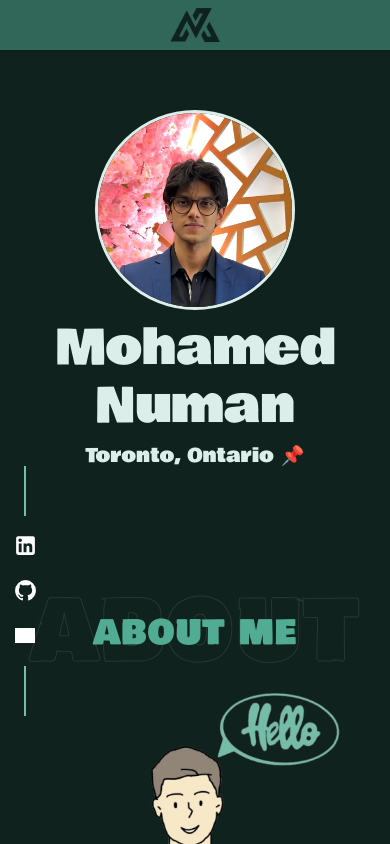
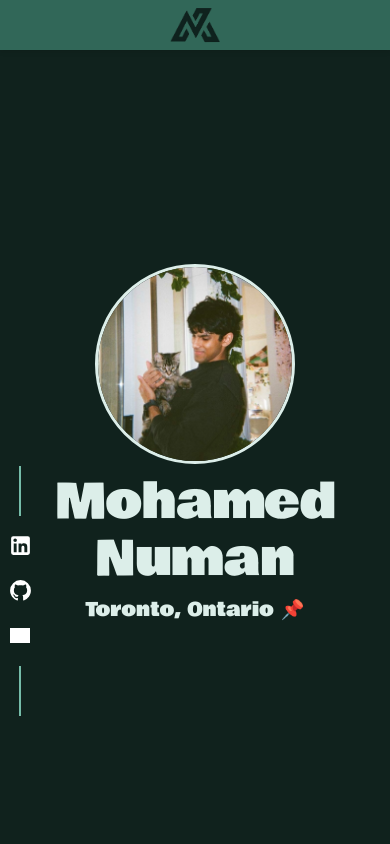
Before and after one commit to num4n1/Portfolio, a React (Vite) app: page / in a window 390 px wide. Shown: the top 844 px of the page. Built offline with nearby package versions, Linux system fonts and the light colour scheme; grey boxes are pictures that could not be loaded; a web font is replaced by a local one.

Commit message:
Updates, mobile styling fixes

```diff
--- a/src/Profile.jsx
+++ b/src/Profile.jsx
@@ -1,4 +1,4 @@
-import profilePicture from "./assets/profilePicture.jpg";
+import profilePicture from "./assets/profilePicture1.jpg";
 import TechStack from "./TechStack.jsx";
 import "./stylesheets/Profile.css";
 import "bootstrap/dist/css/bootstrap.min.css";
--- a/src/Project.jsx
+++ b/src/Project.jsx
@@ -23,8 +23,8 @@ function Project() {
       <div className="project-page">
         <div class="album py-5 custom-bg-green">
           <div class="project-heading-container">
-            <h1 class="project-heading-outline">PROJECTS</h1>
-            <h2 class="project-heading-overlay">MY PROJECTS</h2>
+            <h1 class="project-heading-outline">WORK</h1>
+            <h2 class="project-heading-overlay">MY WORK</h2>
           </div>
           <div class="container">
             <div class="row row-cols-1 row-cols-sm-2 row-cols-md-3 g-3">
--- a/src/stylesheets/About.css
+++ b/src/stylesheets/About.css
@@ -6,6 +6,7 @@
   background-color: #10221d;
   height: 100vh;
   padding-top: 50px;
+  padding-bottom: 50px;
 }
 .about-heading-container {
   position: relative; /* For text overlay positioning */
@@ -101,7 +102,7 @@
   }
 
   .about-heading-outline {
-    font-size: 5rem;
+    font-size: 4.5rem;
     -webkit-text-stroke: 1px #dceee9;
   }
 
--- a/src/stylesheets/Profile.css
+++ b/src/stylesheets/Profile.css
@@ -84,35 +84,37 @@
 }
 
 @media (max-width: 480px) {
-  #profile {
-    padding-top: 50px;
-    padding-bottom: 50px;
-    background-color: #10221d;
-  }
   .main-card {
-    padding: 10px;
-    height: auto;
+    height: 100vh; /* Ensure the container takes the full viewport height */
+    display: flex; /* Flexbox for alignment */
+    flex-direction: column; /* Stack items vertically */
+    align-items: center; /* Center horizontally */
+    justify-content: center; /* Center vertically */
+    margin: 0; /* Remove any potential margin */
+    padding: 0; /* Remove padding to avoid shifting */
+    box-sizing: border-box; /* Ensure padding doesn’t affect height */
   }
 
   .profile-card {
-    gap: 10px; /* Further reduce spacing */
+    gap: 10px; /* Further reduce spacing for a compact look */
+    margin: 0; /* Ensure no extra margin */
+    padding: 0; /* Ensure no extra padding */
   }
 
   .profile-card .profile-image {
-    width: 200px; /* Reduce image size further for smaller screens */
+    width: 200px; /* Maintain a proportionate image size */
     height: 200px; /* Maintain aspect ratio */
   }
 
   .profile-card .profile-title {
-    font-size: 3rem; /* Scale down font size for the title */
+    font-size: 3rem; /* Adjust the title size */
   }
 
   .my-location {
-    font-size: 1.2rem; /* Further reduce font size for the location */
+    font-size: 1.2rem; /* Adjust the location size */
   }
 
-  .profile-card p {
-    font-size: 1rem; /* Adjust font size for smaller devices */
-    width: 90%; /* Allow text to fill most of the width */
+  #root {
+    height: 100%; /* Ensure the root container matches the height of the viewport */
   }
 }
--- a/src/stylesheets/Project.css
+++ b/src/stylesheets/Project.css
@@ -151,11 +151,11 @@
 @media (max-width: 480px) {
 
   .project-heading-overlay {
-    font-size: 1.5rem ; /* Reduce heading size for very small screens */
+    font-size: 2rem ; /* Reduce heading size for very small screens */
   }
 
   .project-heading-outline {
-    font-size: 3.5rem ;
+    font-size: 4.5rem ;
     -webkit-text-stroke: 1px #dceee9 ;
   }
 }
--- a/src/stylesheets/Sidebar.css
+++ b/src/stylesheets/Sidebar.css
@@ -85,6 +85,8 @@ img.sidebar-icon {
     width: 50px; /* Slightly smaller sidebar width */
     gap: 15px; /* Reduce space between icons */
     padding: 5px; /* Reduce padding */
+    left: -5px; /* Move the sidebar further to the left */
+
   }
 
   .sidebar a {
--- a/src/stylesheets/Tech.css
+++ b/src/stylesheets/Tech.css
@@ -2,6 +2,7 @@
 
 #techstack {
   background-color: #10221d;
+  padding-bottom: 50px;
 }
 .tech-container {
   background-color: #10221d;
@@ -104,7 +105,7 @@
   }
 
   .tech-heading-outline {
-    font-size: 5rem;
+    font-size: 4.5rem;
     -webkit-text-stroke: 1px #dceee9;
   }
   .tech-box-group {
```
Also changed, not shown: src/assets/profilePicture1.jpg (added).
